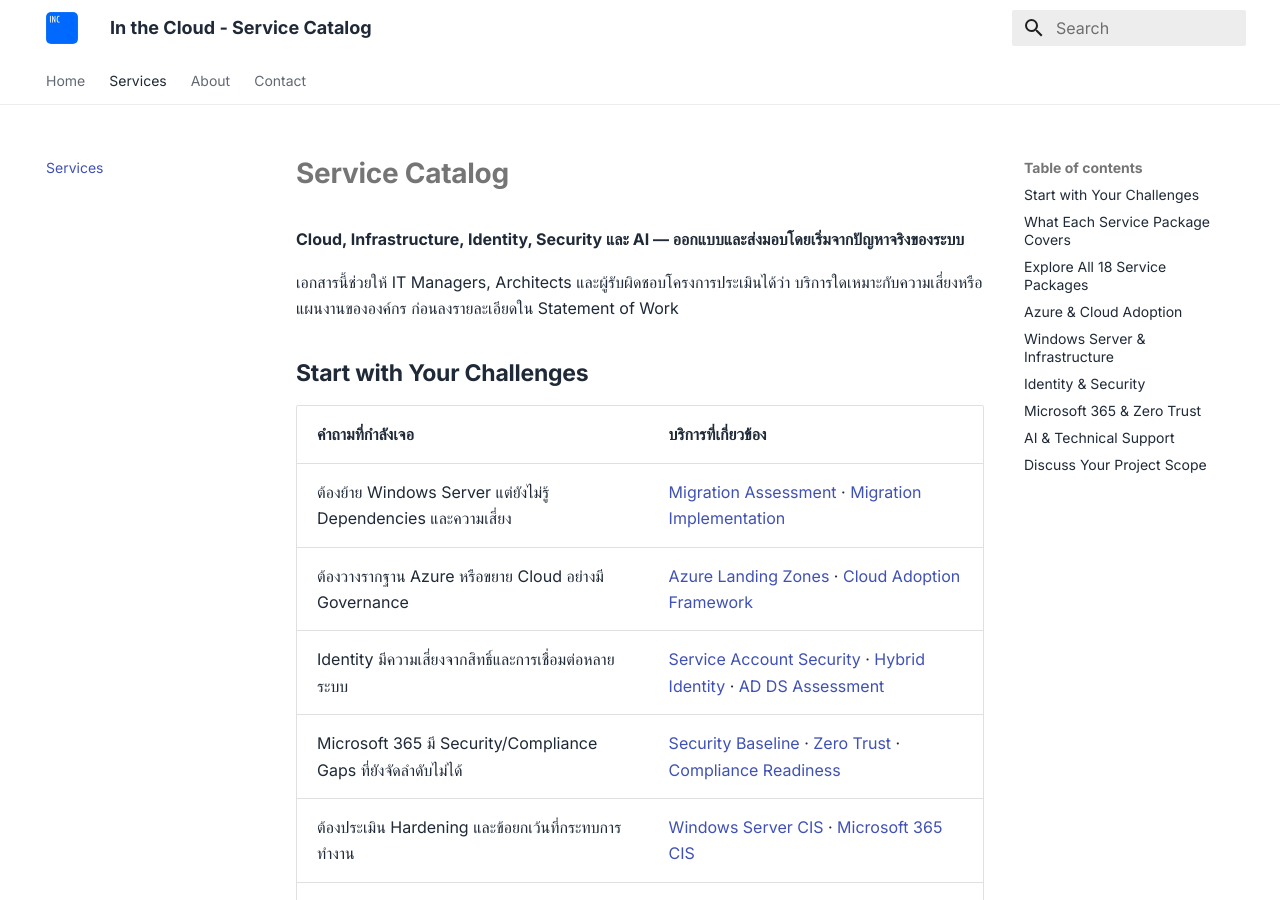
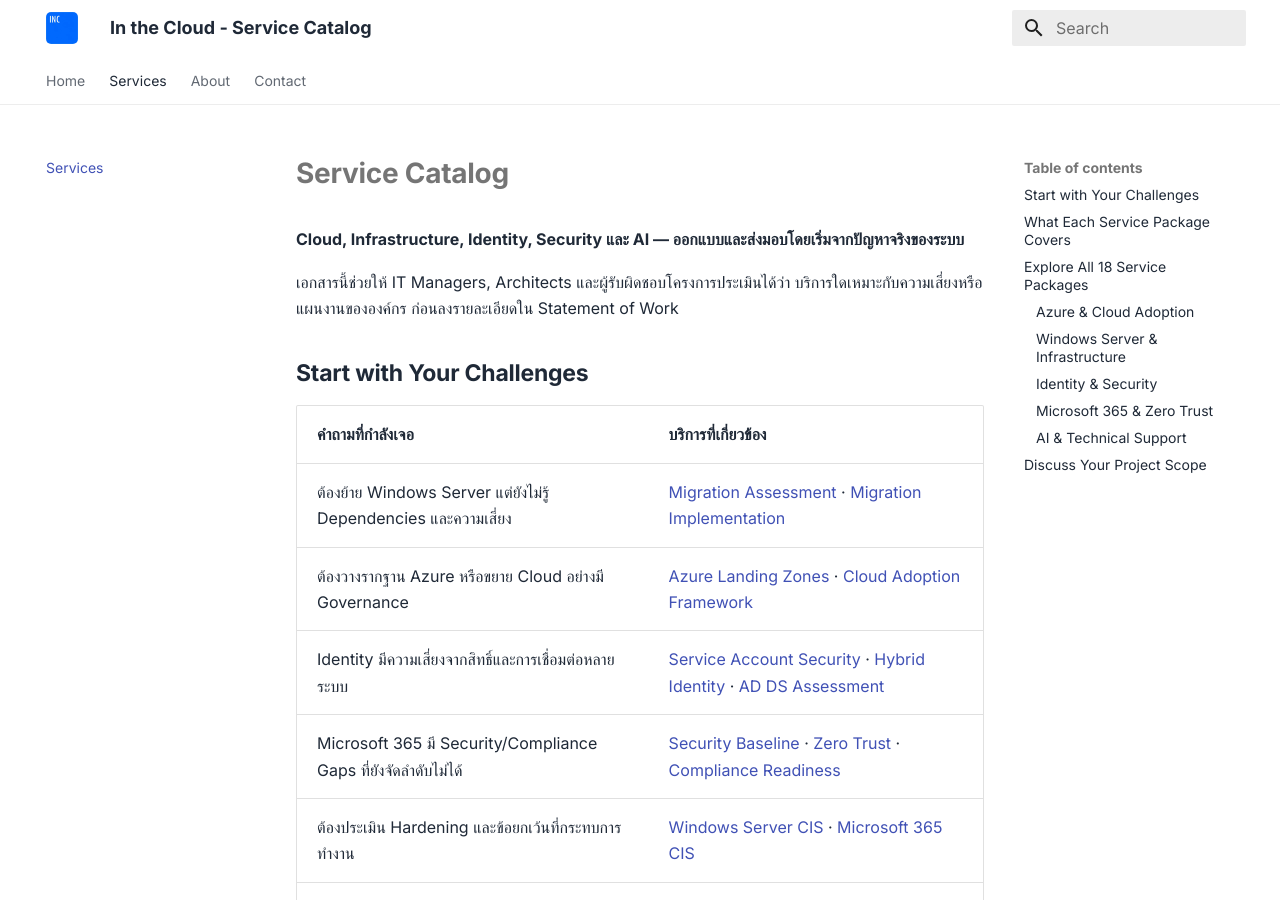
Before and after one commit to inthecloudth/service-catalog, an MkDocs documentation site: the page built from docs/services/index.md, in a window 1280 px wide and 900 px high. Built offline with MkDocs 1.6.1 and Material for MkDocs 9.7.7, drawn with Linux system fonts in a browser that asks for light colours.

```diff
--- a/docs/services/index.md
+++ b/docs/services/index.md
@@ -26,13 +26,13 @@
 
 ## Explore All 18 Service Packages
 
-## Azure & Cloud Adoption
+### Azure & Cloud Adoption
 
 - **IP-11** — [Azure Landing Zones](ip-11-azure-landing-zones.md)
 - **IP-12** — [Azure Cloud Adoption Framework — End-to-End](ip-12-azure-cloud-adoption-framework.md)
 - **IP-16** — [Azure Advisor Assessment & Remediation](ip-16-azure-advisor-remediation.md)
 
-## Windows Server & Infrastructure
+### Windows Server & Infrastructure
 
 - **IP-01** — [Windows Server Migration Assessment & Roadmap](ip-01-windows-server-migration-assessment.md)
 - **IP-02** — [Windows Server Migration Implementation](ip-02-windows-server-migration-implementation.md)
@@ -40,13 +40,13 @@
 - **IP-14** — [AD DS Assessment & Remediation](ip-14-ad-ds-assessment-remediation.md)
 - **IP-17** — [Windows Server CIS Benchmark](ip-17-windows-server-cis-benchmark.md)
 
-## Identity & Security
+### Identity & Security
 
 - **IP-03** — [Service Account Security Assessment & Remediation](ip-03-service-account-security.md)
 - **IP-05** — [AWS Identity & Access Baseline](ip-05-aws-identity-access-baseline.md)
 - **IP-13** — [Hybrid Identity Assessment & Remediation](ip-13-hybrid-identity-assessment-remediation.md)
 
-## Microsoft 365 & Zero Trust
+### Microsoft 365 & Zero Trust
 
 - **IP-06** — [Microsoft 365 Security Baseline](ip-06-m365-security-baseline.md)
 - **IP-07** — [Microsoft 365 Compliance Readiness](ip-07-m365-compliance-readiness.md)
@@ -54,7 +54,7 @@
 - **IP-15** — [Microsoft 365 Zero Trust](ip-15-microsoft-365-zero-trust.md)
 - **IP-18** — [Microsoft 365 CIS Benchmark](ip-18-m365-cis-benchmark.md)
 
-## AI & Technical Support
+### AI & Technical Support
 
 - **IP-09** — [Enterprise MCP Server](ip-09-enterprise-mcp-server.md)
 - **IP-10** — [Professional Support](ip-10-professional-support.md)
```
